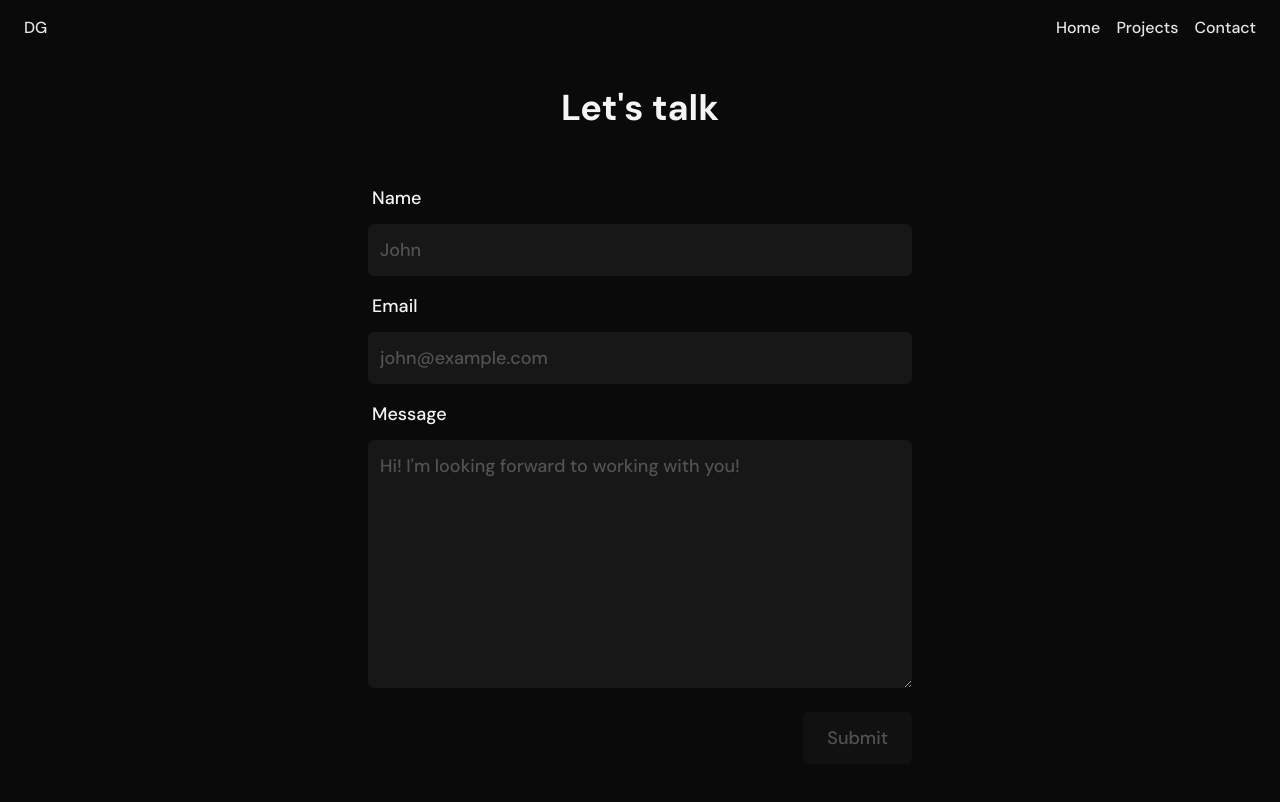
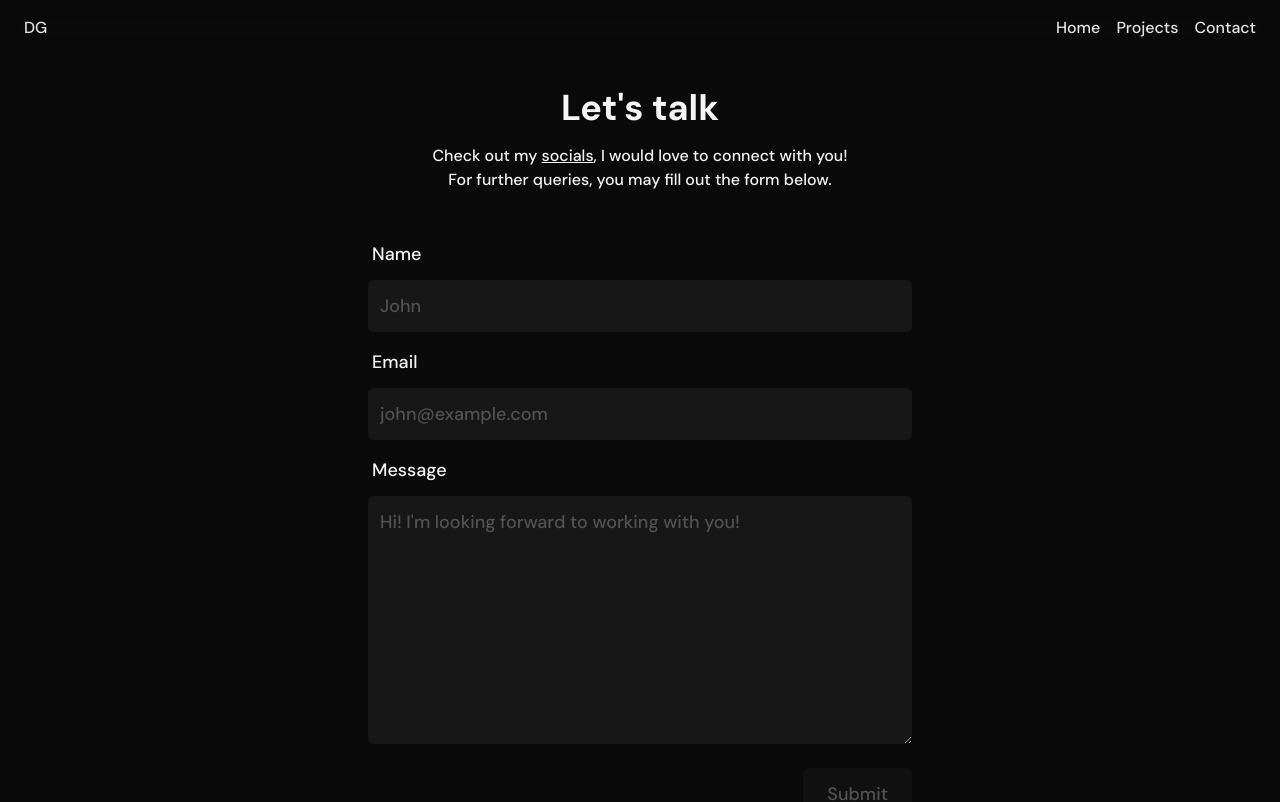
Before and after one commit to w3dg/personal-website, a React (Vite) app: page /contact in a window 1280 px wide. Shown: the top 802 px of the page. Built offline with nearby package versions, Linux system fonts and the light colour scheme.

Commit message:
Connect Contact page to server; handle form submit and errors

```diff
--- a/src/pages/Contact.tsx
+++ b/src/pages/Contact.tsx
@@ -1,15 +1,20 @@
 import { FormEventHandler, useRef, useState } from "react";
-
+import { TbAlertCircle, TbLoader2 } from "react-icons/tb";
 import { Footer } from "../components/Footer";
 import { Navbar } from "../components/Navbar";
+import { Link } from "react-router-dom";
+
+const API_URL = window.location.hostname === "localhost" ? "http://localhost:5000" : "https://personal-website-contact-server.onrender.com";
 
 export const Contact = () => {
   const [name, setName] = useState("");
   const [email, setEmail] = useState("");
   const [message, setMessage] = useState("");
   const [disabled, setDisabled] = useState(true);
+  const [loading, setLoading] = useState(false);
+  const [postError, setPostError] = useState(false);
   const formRef = useRef<HTMLFormElement>(null);
-  const handleFormSubmit: FormEventHandler = (e) => {
+  const handleFormSubmit: FormEventHandler = async (e) => {
     e.preventDefault();
 
     const data = {
@@ -18,11 +23,29 @@ export const Contact = () => {
       message: message.trim(),
     };
 
-    formRef && formRef.current?.reset();
     setDisabled(true);
+    setLoading(true);
 
-    //TODO: post data to server/forms service
-    console.log(data);
+    const response = await fetch(`${API_URL}/api/v1/submissions`, {
+      method: "POST",
+      headers: {
+        "Content-Type": "application/json",
+      },
+      body: JSON.stringify(data),
+    });
+
+    if (response.status === 200) {
+      formRef && formRef.current?.reset();
+      setPostError(false);
+      formRef && formRef.current && formRef.current.reset();
+      setName("");
+      setEmail("");
+      setMessage("");
+    } else {
+      setPostError(true);
+    }
+
+    setLoading(false);
   };
 
   const validateFormData = () => {
@@ -42,9 +65,23 @@ export const Contact = () => {
   return (
     <>
       <Navbar></Navbar>
-      <div className="w-11/12 max-w-xl mx-auto mt-8 mb-8">
+      <div className="w-11/12 max-w-xl mx-auto mt-8 mb-8 ">
         <h1 className="mx-auto my-4 text-3xl font-bold text-center lg:text-4xl">Let's talk</h1>
-        <form className="grid gap-2 px-4 py-8 text-lg" onSubmit={handleFormSubmit} onChange={validateFormData} ref={formRef}>
+        <p className="text-center">
+          Check out my{" "}
+          <Link to={"/"} className="underline hover:text-neutral-500">
+            socials
+          </Link>
+          , I would love to connect with you!
+        </p>
+        <p className="text-center">For further queries, you may fill out the form below.</p>
+        <form className="relative grid gap-2 px-4 py-8 mt-2 text-lg" onSubmit={handleFormSubmit} onChange={validateFormData} ref={formRef}>
+          {postError && (
+            <span className="absolute top-0 flex items-center justify-center w-full gap-4 py-2 text-sm rounded-md bg-red-800/60">
+              <TbAlertCircle />
+              Error submitting the form. Try again.
+            </span>
+          )}
           <label htmlFor="nameInput" className="mt-2 ml-1">
             Name
           </label>
@@ -77,13 +114,18 @@ export const Contact = () => {
             placeholder="Hi! I'm looking forward to working with you!"
             onChange={(e) => setMessage(e.target.value)}
           />
-
           <button
             type="submit"
             className={"px-6 py-3 my-4 w-fit rounded-md ml-auto " + (disabled ? "bg-neutral-900/60 text-neutral-600" : "bg-neutral-600/80   hover:bg-slate-500")}
             disabled={disabled}
           >
-            Submit
+            {loading ? (
+              <div className="animate-spin">
+                <TbLoader2 />
+              </div>
+            ) : (
+              "Submit"
+            )}
           </button>
         </form>
       </div>
```
